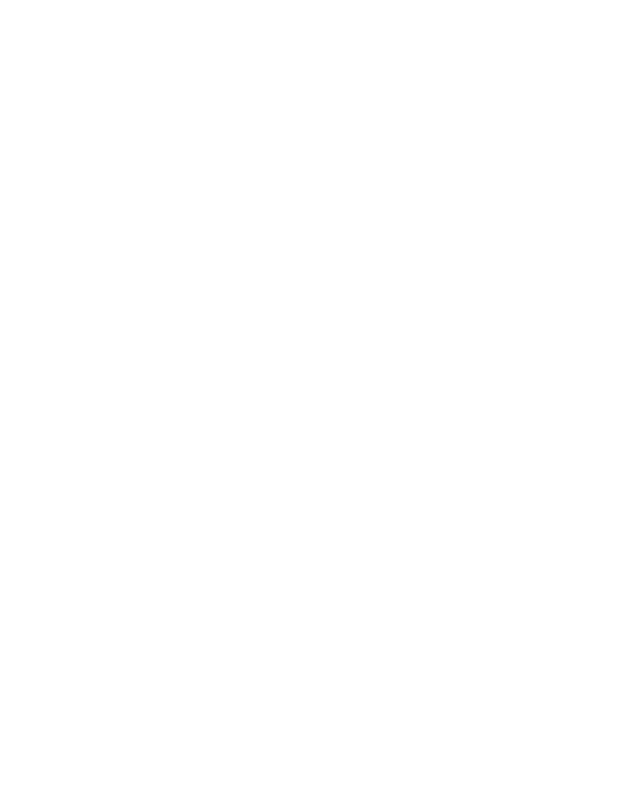
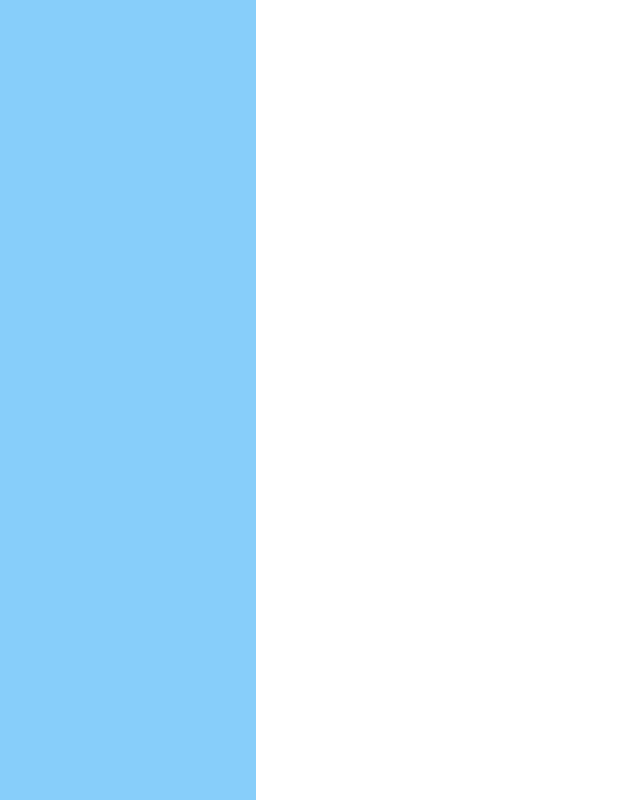
Before and after one commit to adamsaul314/Admin-Dashboard, a plain HTML site: page index.html in a window 1280 px wide. Shown: the whole page, without its empty margins (0-640 px from the left). Drawn offline with Linux system fonts and the light colour scheme.

Commit message:
basic layout built

```diff
--- a/index.html
+++ b/index.html
@@ -7,6 +7,11 @@
     <link rel="stylesheet" href="styles.css">
 </head>
 <body>
+    <div class="container">
+        <div class="sidebar"></div>
+        <div class="header"></div>
+        <div class="main-content"></div>
+    </div>
 
 </body>
 </html>
--- a/styles.css
+++ b/styles.css
@@ -0,0 +1,32 @@
+* {
+    margin: 0;
+    padding: 0;
+    box-sizing: border-box;
+  }
+
+
+body, html {
+    height: 100%;
+    overflow: hidden;
+  }
+
+.container{
+    display: grid;
+    grid-template-columns: 1fr 4fr;
+    grid-template-rows: 1fr 4fr;
+
+    width: 100%;
+    height: 100%;
+    overflow: hidden;
+
+    padding: 0;
+}
+
+.sidebar{
+    background-color: lightskyblue;
+    grid-row: span 2;
+}
+
+.header{
+    /* grid-area: 1 / 2 / 2 / 3; */
+}
```
